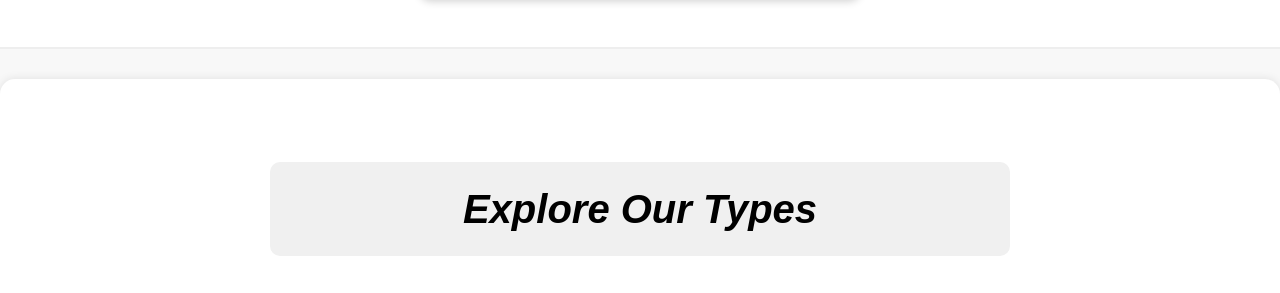
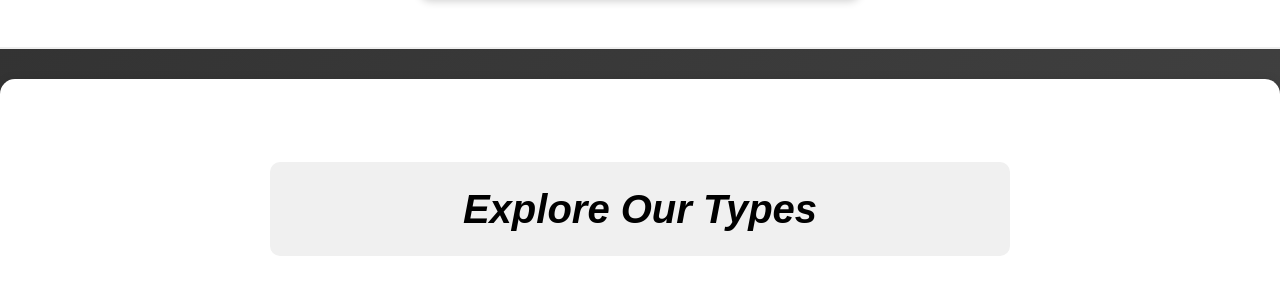
Before and after one commit to madhukumaryaroju/Food-Delivery, a plain HTML site: page indexx.html in a window 1280 px wide. Shown: the part 487-780 px from the top of the page. Drawn offline with Linux system fonts and the light colour scheme.

Commit message:
Update indexx.html

```diff
--- a/indexx.html
+++ b/indexx.html
@@ -10,7 +10,7 @@ body {
     font-family: Arial, sans-serif;
     margin: 0;
     padding: 0;
-    background-color: #f8f8f8;
+    background: linear-gradient(135deg, #2e2e2e, #4a4a4a); /* Subtle dark grey gradient */
     color: #333;
     line-height: 1.6;
 }
```
